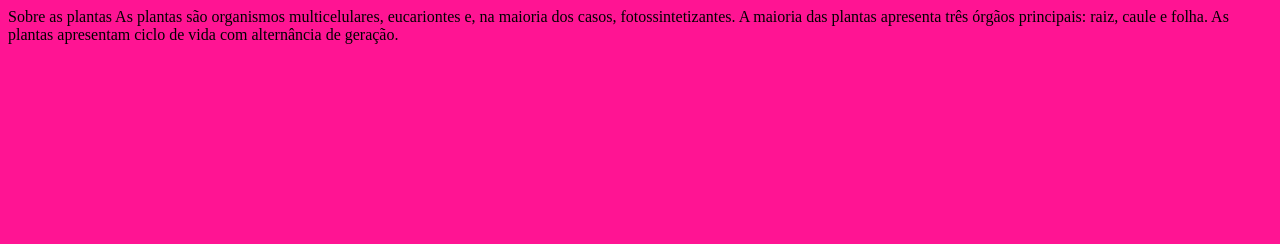
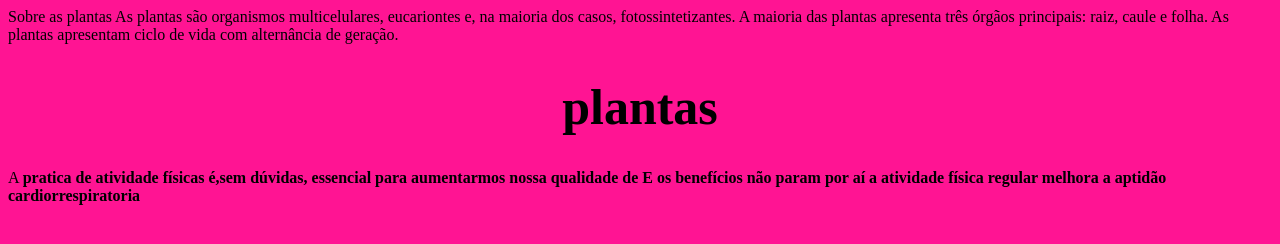
Before and after one commit to emyvi09/Emilly-HTML, a plain HTML site: page index.html in a window 1280 px wide. Drawn offline with Linux system fonts and the light colour scheme.

Commit message:
Update index.html

```diff
--- a/index.html
+++ b/index.html
@@ -14,3 +14,10 @@
 
   </body>
   </html>
+
+    <h1> plantas  </h1>
+    A <b> <b>pratica de atividade físicas </b> é,sem dúvidas, essencial para aumentarmos nossa qualidade de
+    E os benefícios não param por aí a atividade física regular melhora a aptidão cardiorrespiratoria
+         <img sr ="imagem.jpg" alt "foto de planta">
+    </body>
+    </html>
```
